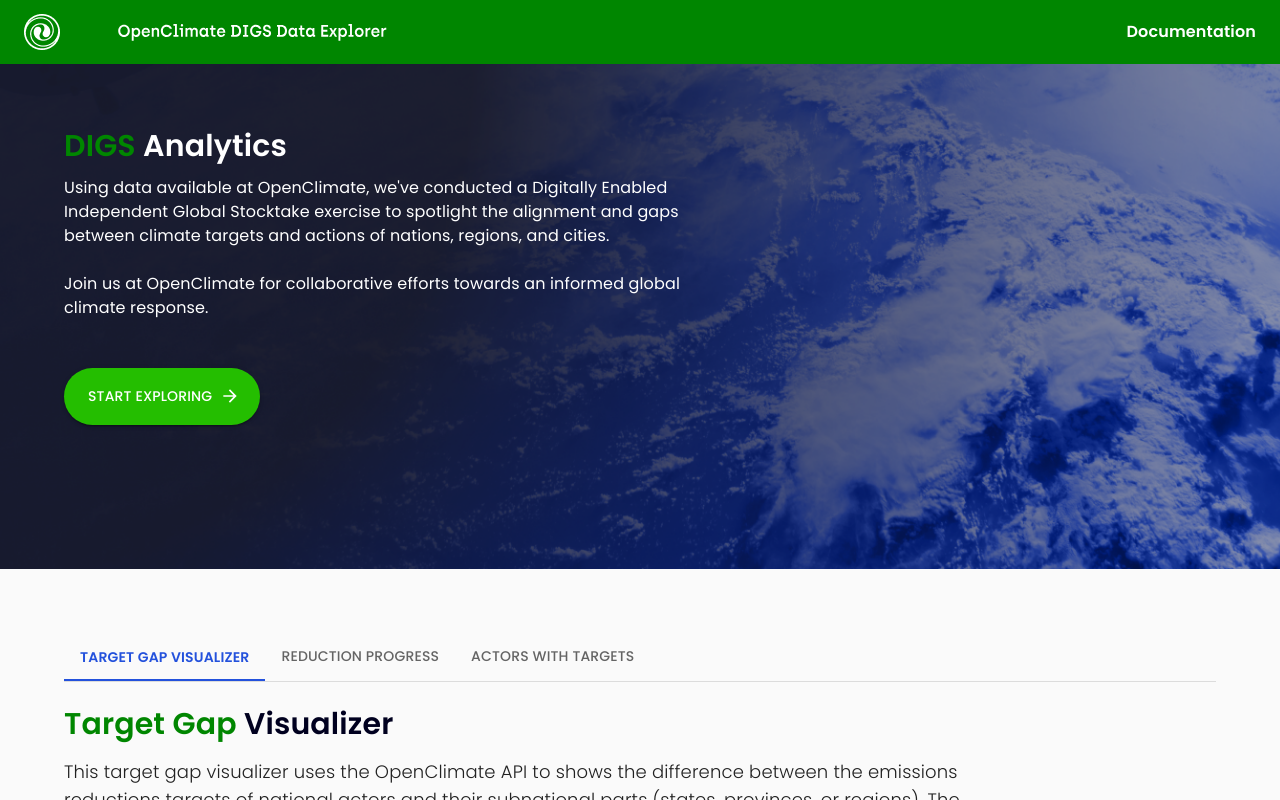
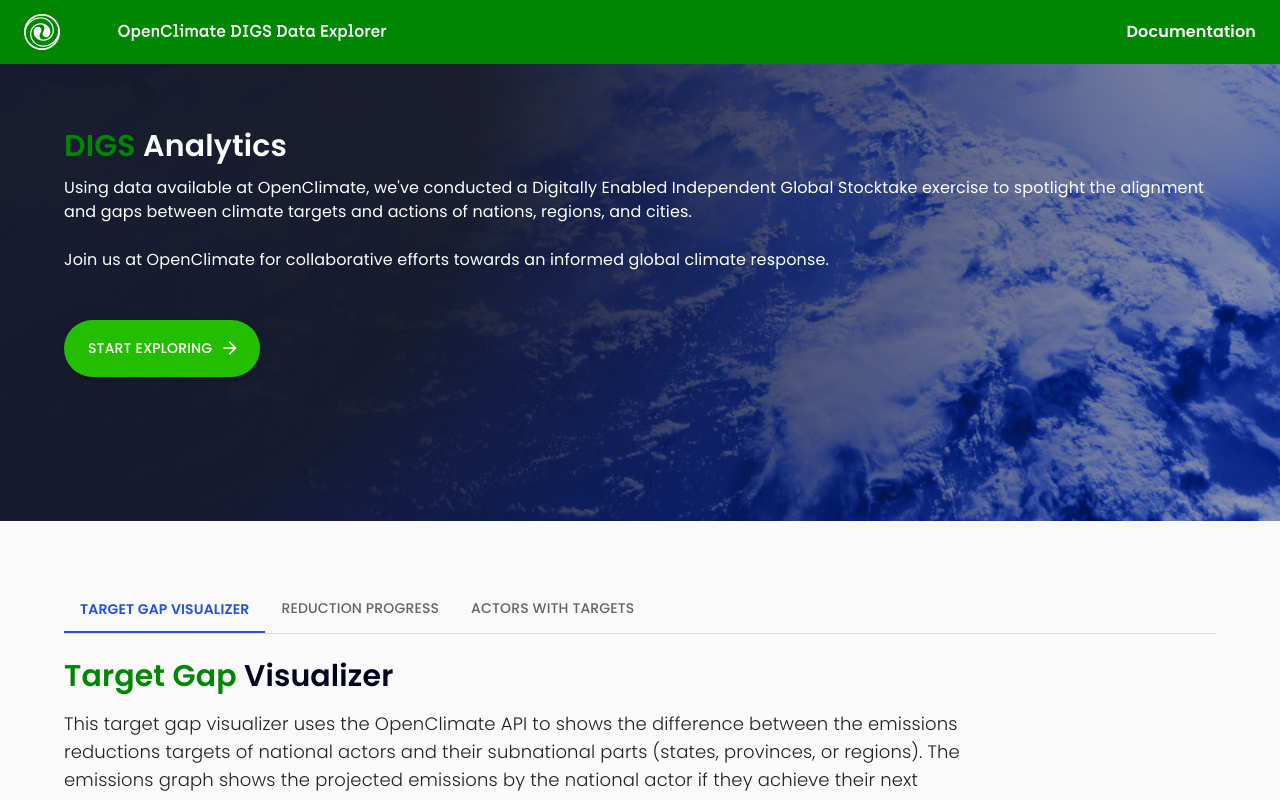
Before and after one commit to Open-Earth-Foundation/target-gap, a Next.js app: page / in a window 1280 px wide. Shown: the top 800 px of the page. Built offline with nearby package versions, Linux system fonts and the light colour scheme.

Commit message:
fix: align hero with content
Signed-off-by: Milan Gruner <milangruner@gmail.com>

```diff
--- a/src/components/header/Hero.tsx
+++ b/src/components/header/Hero.tsx
@@ -10,7 +10,7 @@ export default function Hero({ children }: { children: ReactNode }) {
         fill
         className="absolute inset-0 object-cover"
       />
-      <div className="relative z-10 p-16 pb-36 max-w-3xl">
+      <div className="relative z-10 p-16 pb-36 max-w-[1440px] mx-auto">
         <h1 className="text-3xl font-bold pb-3">
           <span className="text-[#008600]">DIGS</span>{" "}
           <span className="text-white">Analytics</span>
```
